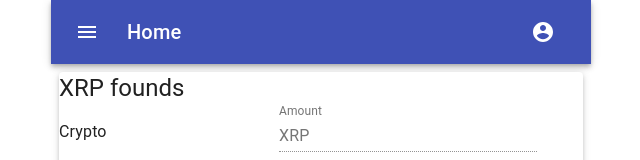
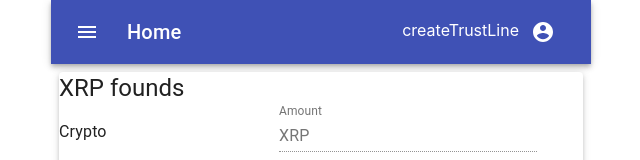
Before and after one commit to shleger/ripplebox, a React (Create React App) app: page /createTrustLine in a window 1280 px wide. Shown: the top 160 px of the page, without its empty margins (319-959 px from the left). Built offline with nearby package versions, Linux system fonts and the light colour scheme.

Commit message:
fix styles and doc.titles

```diff
--- a/src/AppNavBar.tsx
+++ b/src/AppNavBar.tsx
@@ -45,6 +45,8 @@ const useStyles = makeStyles((theme: Theme) =>
 
 export default function ButtonAppBar() {
   const classes = useStyles();
+  const header = window.location.pathname.substr(1)
+  window.document.title = header? header: "RippleBox"
 
   const [state, setState] = React.useState({ selectedItem: "Home" });
 
@@ -62,7 +64,7 @@ export default function ButtonAppBar() {
 
     const value = e.currentTarget.outerText
     setState({
-      selectedItem: !value ? "Profile" : value
+      selectedItem: value === header? "Profile" : value
     });
   };
 
@@ -115,6 +117,7 @@ export default function ButtonAppBar() {
               {state.selectedItem}
             </Typography>
             <Link to="/profile" onClick={handleClose} className={classes.linkStyle} style={{ color: 'white' }}>
+              {header}
               <IconButton
                 aria-label="account of current user"
                 aria-controls="menu-appbar"
--- a/src/cards/Exchange .tsx
+++ b/src/cards/Exchange .tsx
@@ -20,11 +20,10 @@ const useStyles = makeStyles((theme: Theme) =>
         margin: theme.spacing(1),
         width: 200,
       },
-      display: 'flex',
-      flexWrap: 'wrap',
+      // display: 'flex',
+      // flexWrap: 'wrap',
       '& > *': {
         margin: theme.spacing(1),
-        width: theme.spacing(160),
         height: theme.spacing(56),
       }
     },
```
